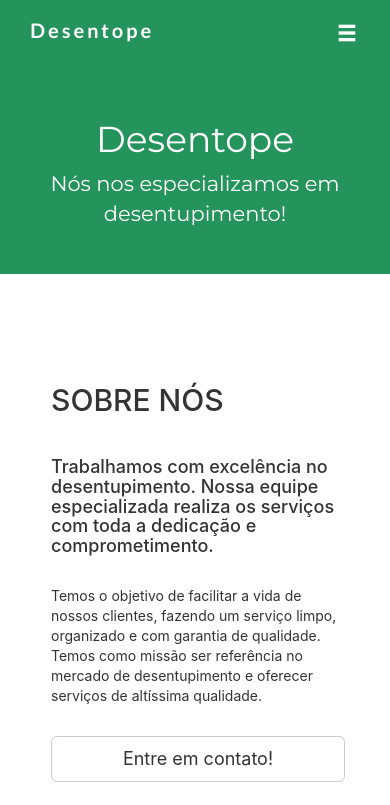
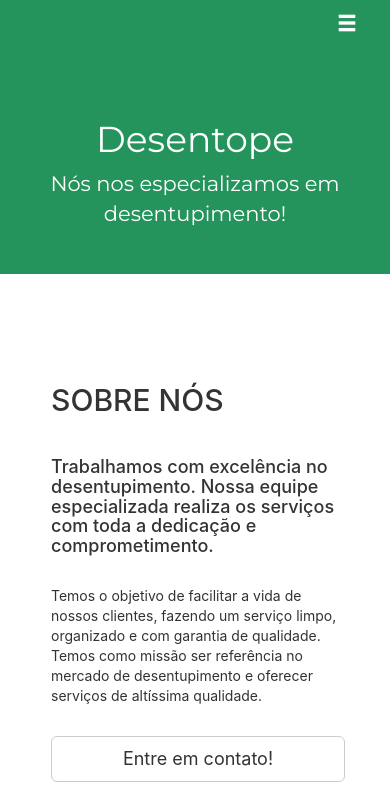
Before and after one commit to brenoc21/DesentopeSite, a React (Create React App) app: page / in a window 390 px wide. Shown: the top 805 px of the page. Built offline with nearby package versions, Linux system fonts and the light colour scheme; a web font is replaced by a local one.

Commit message:
Hamburguer aparencia

```diff
--- a/public/estilo.css
+++ b/public/estilo.css
@@ -237,6 +237,7 @@ body {
     display: flex;
     flex-direction: column;
     justify-content: space-evenly;
+    width: 100%
   }
   .showMenu .links a{
     color: #fff!important;
@@ -277,6 +278,9 @@ body {
     font-size: 20px;
     margin-bottom: 20px;
     color: #25945C;
+  }
+  .hamburger{
+    align-self: flex-start;
   }
   .slideanim {visibility:hidden;}
   .slide {
@@ -348,7 +352,7 @@ body {
       display: none;
     }
     .menuNav{
-      justify-content: space-between;
+      justify-content: flex-end;
       padding-bottom: 0rem;
     }
     .hamburger{
@@ -368,6 +372,9 @@ body {
     }
     .rowService .glyphicon{
       font-size: 2rem;
+    }
+    .logoMarca{
+      display: none;
     }
 
   }
--- a/src/componentes/navbar.js
+++ b/src/componentes/navbar.js
@@ -15,13 +15,12 @@ const Navbar = props => {
         </ul>
    </div>
     }
+
     return (
         <div>
         <nav className='menuNav'>
 
-            <h4>
-                Desentope
-            </h4>
+
             <ul className='links' id='nav-ul'>
                 <li><a href='#about'>Sobre</a></li>
                 <li><a href='#services'>Serviços</a></li>
@@ -34,9 +33,11 @@ const Navbar = props => {
             </div>
             {menu}
             <div className = 'hamburger'>
-                <div className='glyphicon glyphicon-menu-hamburger' onClick = {() => setShowMenu(!showMenu)}>
+                {!showMenu?
+                <div className='glyphicon glyphicon-menu-hamburger' onClick = {() => setShowMenu(!showMenu)}></div>:
+                <div className='glyphicon glyphicon-remove' onClick = {() => setShowMenu(!showMenu)}></div>
+            }
 
-                </div>
             </div>
 
 
```
